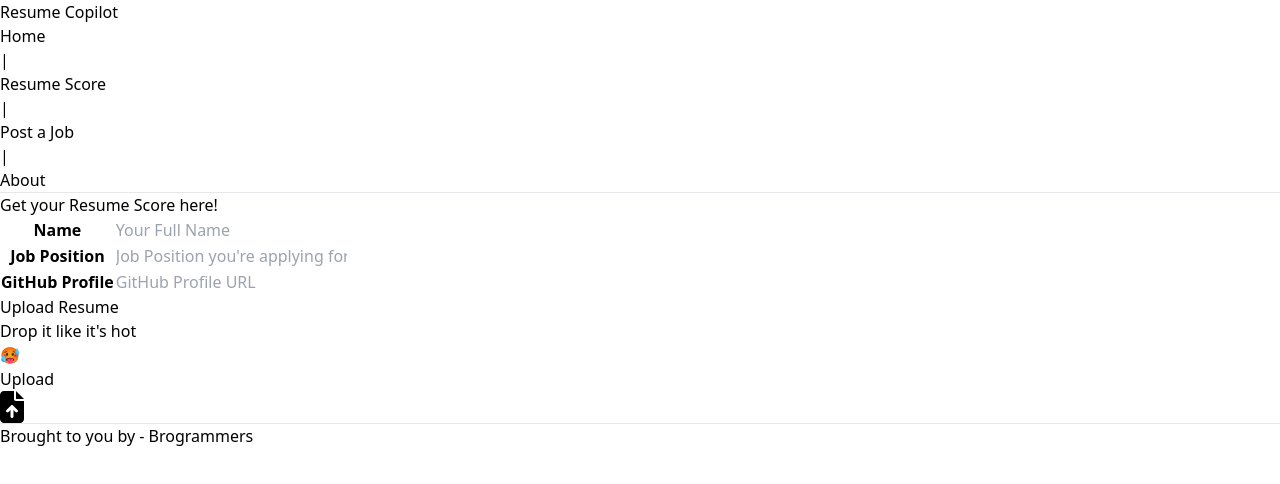
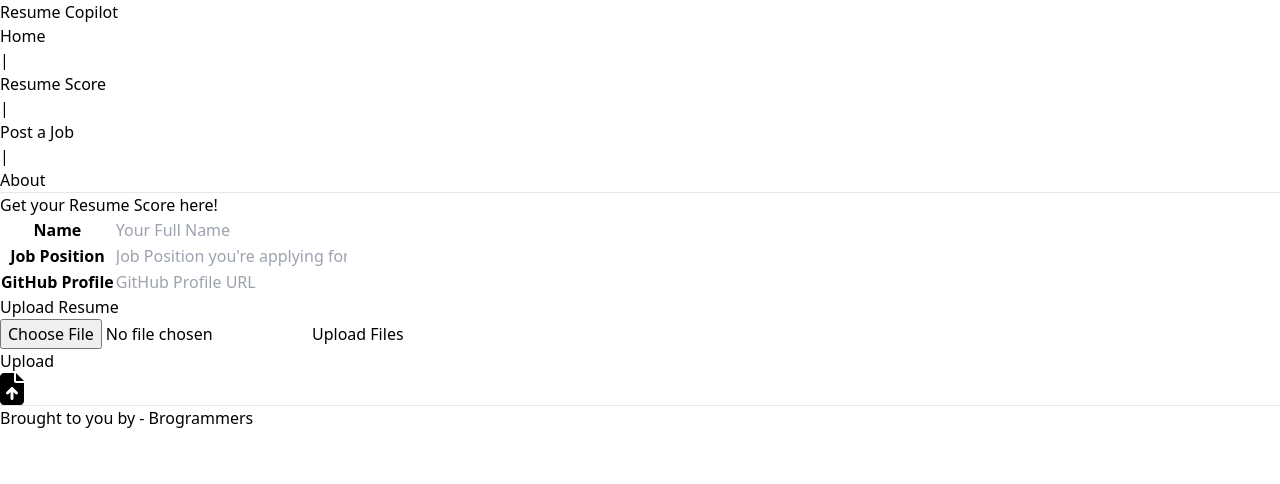
Before and after one commit to Akkilesh-A/resume-copilot, a React (Vite) app in the folder frontend/: page /resumescoreform in a window 1280 px wide. Shown: the top 484 px of the page. Built offline with nearby package versions, Linux system fonts and the light colour scheme.

Commit message:
added resumes model & modified resume upload

```diff
--- a/frontend/src/employeeComponents/ResumeScoreForm.jsx
+++ b/frontend/src/employeeComponents/ResumeScoreForm.jsx
@@ -41,7 +41,6 @@ function ResumeScoreForm() {
             </svg>
           </button>
         </Link>
-
       </div>
       </form>
 
--- a/frontend/src/fixedComponents/FileUpload.jsx
+++ b/frontend/src/fixedComponents/FileUpload.jsx
@@ -1,24 +1,66 @@
-import React, { useState } from 'react';
-import { useDropzone } from 'react-dropzone';
+// import React, { useState } from 'react';
+// import { useDropzone } from 'react-dropzone';
+
+// const FileUpload = () => {
+//   const [uploadedFiles, setUploadedFiles] = useState([]);
+//   const { getRootProps, getInputProps } = useDropzone({
+//     onDrop: (acceptedFiles) => {
+//       setUploadedFiles(acceptedFiles);
+//     },
+//   });
+//   const handleSubmit = async (e) => {
+//     e.preventDefault();
+//     if(uploadedFiles.length === 0){
+//       alert("Please upload a file first!")
+//       return
+//     }
+//     alert("File Uploaded Successfully!")
+//     window.location.href='/adminjobsportal'
+//   }
+// //TO DO : Customize and Style this Drag and Drop to Upload box as you want🧑‍💻😊
+//   return (
+//     <form onSubmit={handleSubmit}>
+//       <div className="border w-[30vw] h-[30vh] flex flex-col justify-center bg-gray-200 rounded-xl cursor-pointer text-center" {...getRootProps()}>
+
+//           <input {...getInputProps()} />
+//           <p className='font-semibold'>Drop it like it's hot </p>
+//           <span className='text-3xl'>🥵</span>
+//           <ul>
+//             {uploadedFiles.map((file) => (
+//               <li className='text-xs' key={file.name}>{file.name}</li>
+//             ))}
+//           </ul>
+
+//       </div>
+//       <div className='text-center flex justify-center pt-8'>
+//         <button type="submit" className='hover:bg-black hover:fill-white  hover:text-white flex justify-center items-center rounded-xl px-4 p-2 border-4 border-black font-bold'>
+//           <h1 className=''>Upload Files</h1>
+//         </button>
+//       </div>
+//     </form>
+//   );
+// };
+// export default FileUpload;
+
+import React from 'react'
+
 const FileUpload = () => {
-  const [uploadedFiles, setUploadedFiles] = useState([]);
-  const { getRootProps, getInputProps } = useDropzone({
-    onDrop: (acceptedFiles) => {
-      setUploadedFiles(acceptedFiles);
-    },
-  });
-//TO DO : Customize and Style this Drag and Drop to Upload box as you want🧑‍💻😊
+
+  const handleSubmit = async (e) => {
+    e.preventDefault();
+    alert("File Uploaded Successfully!")
+  }
+
   return (
-    <div className="border w-[30vw] h-[30vh] flex flex-col justify-center bg-gray-200 rounded-xl cursor-pointer text-center" {...getRootProps()}>
-      <input {...getInputProps()} />
-      <p className='font-semibold'>Drop it like it's hot </p>
-      <span className='text-3xl'>🥵</span>
-      <ul>
-        {uploadedFiles.map((file) => (
-          <li className='text-xs' key={file.name}>{file.name}</li>
-        ))}
-      </ul>
+    <div>
+      <form onSubmit={handleSubmit}>
+        <input type="file" />
+        <button type="submit" className='hover:bg-black hover:fill-white  hover:text-white flex justify-center items-center rounded-xl px-4 p-2 border-4 border-black font-bold'>
+          <h1 className=''>Upload Files</h1>
+        </button>
+      </form>
     </div>
-  );
-};
-export default FileUpload;
+  )
+}
+
+export default FileUpload
```
Also changed, not shown: frontend/src/components/AdminLogin.jsx (+4 -4 lines), 2 other files (tests, documents, lock files or other folders).
